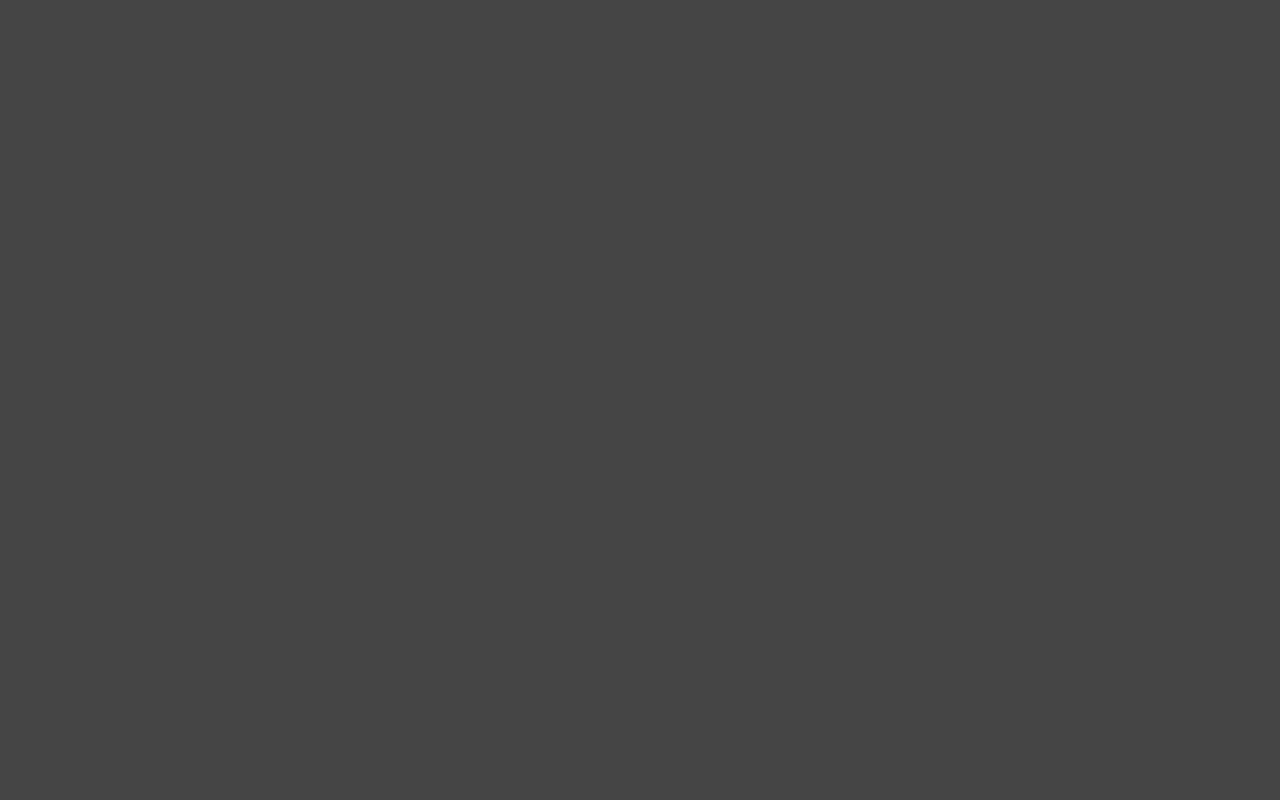
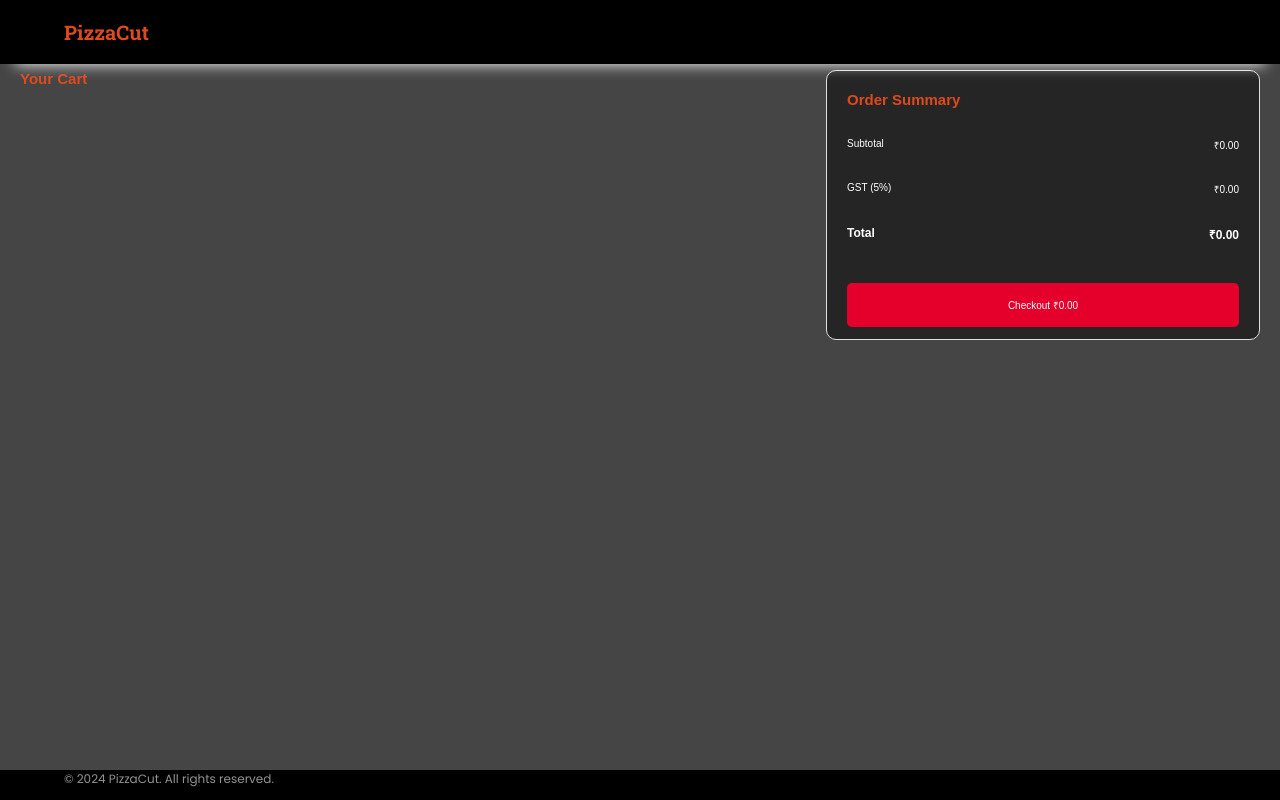
Before and after one commit to bgadkane27/Pizza-App, a React (Vite) app: page /cart in a window 1280 px wide. Before the commit this address had no page. Built offline with nearby package versions, Linux system fonts and the light colour scheme; a web font is replaced by a local one.

Commit message:
cart page added

```diff
--- a/src/App.css
+++ b/src/App.css
@@ -166,7 +166,7 @@ li a {
 .order-section {
   width: 100%;
   /* height: 90vh; */
-  margin-top: 5rem;
+  margin: 5rem 0 3rem 0;
   display: flex;
   align-items: center;
   text-align: center;
@@ -332,6 +332,18 @@ li a {
   }
 }
 
+
+footer{
+    position: fixed;
+    bottom: 0;
+    left: 0;
+    width: 100%;
+    height: 3rem;
+    z-index: 1000;
+    background: #000;
+    background-color: #000;
+    box-shadow: var(--para-color) 0px 1.5rem 1.5rem -1.5rem;
+}
 .section-footer{
   width: 100%;
   background: #000;
@@ -353,3 +365,125 @@ li a {
     grid-template-columns: repeat(2, 1fr);
   }
 }
+
+.cart-container {
+  display: flex;
+  justify-content: space-between;
+  padding: 20px;
+  margin-top: 5rem;
+  margin-bottom: 3rem;
+  height: auto;
+  font-family: Arial, sans-serif;
+}
+
+.cart-left {
+  width: 60%;
+}
+
+.cart-right {
+  width: 35%;
+  height: auto;
+  max-height: 270px;
+  border: 1px solid #e0e0e0;
+  padding: 20px;
+  margin-bottom: .5rem;
+  border-radius: 10px;
+  background-color: #252525;
+}
+
+.cart-items {
+  display: flex;
+  flex-direction: column;
+}
+
+.cart-item {
+  display: flex;
+  margin-bottom: 20px;
+  border-bottom: 1px solid #e0e0e0;
+  padding-bottom: 10px;
+}
+
+.cart-item-image {
+  width: 100px;
+  height: 100px;
+  margin-right: 20px;
+}
+
+.cart-item-details {
+  display: flex;
+  flex-direction: column;
+  justify-content: space-between;
+}
+
+.cart-item-controls {
+  display: flex;
+  align-items: center;
+  margin-bottom: 10px;
+}
+
+.cart-item-controls button {
+  background-color: #e0e0e0;
+  border: none;
+  padding: 5px;
+  margin: 0 10px;
+  cursor: pointer;
+}
+
+.cart-item-price {
+  font-weight: bold;
+}
+
+.remove-item {
+  background: none;
+  color: red;
+  cursor: pointer;
+  border: none;
+  text-decoration: underline;
+}
+
+.remove-all {
+  background: none;
+  color: red;
+  cursor: pointer;
+  border: none;
+  text-decoration: underline;
+  margin-top: 10px;
+}
+
+.summary-item {
+  display: flex;
+  justify-content: space-between;
+  margin-bottom: 10px;
+  margin-top: 3rem;
+}
+
+.total {
+  font-weight: bold;
+  font-size: 1.2rem;
+}
+
+.extras {
+  margin: 20px 0;
+}
+
+.extras label {
+  display: flex;
+  align-items: center;
+  margin-bottom: 10px;
+}
+
+.checkout-btn {
+  width: 100%;
+  background-color: #e4002b;
+  color: white;
+  padding: 15px;
+  margin-top: 3rem;
+  border: none;
+  cursor: pointer;
+  font-size: 1rem;
+  border-radius: 5px;
+}
+
+.checkout-btn:hover {
+  background-color: #d00025;
+}
--- a/src/App.jsx
+++ b/src/App.jsx
@@ -12,6 +12,7 @@ import { AppLayout } from "./Layout/Applayout";
 import Home from "./pages/Home";
 import Order from "./pages/Order";
 import Thanks from "./pages/Thanks";
+import Cart from "./pages/Cart";
 
 function App() {
   const location = useLocation();
@@ -23,6 +24,7 @@ function App() {
           <Route index element={<Home />} />
           <Route path="order" element={<Order />} />
           <Route path="thanks" element={<Thanks />} />
+          <Route path="cart" element={<Cart />} />
         </Route>
       </Routes>
     </AnimatePresence>
--- /dev/null
+++ b/src/pages/Cart.jsx
@@ -0,0 +1,113 @@
+import React, { useState } from "react";
+import { useLocation } from "react-router-dom";
+import { FaPlus, FaMinus } from "react-icons/fa";
+
+function Cart() {
+  const location = useLocation();
+  const [cart, setCart] = useState(location.state?.cart || []); // Cart items from state
+  const [errorMessage, setErrorMessage] = useState(""); // Error message if no items in the cart
+
+  // Function to update the quantity of an item in the cart
+  const updateQuantity = (id, action) => {
+    const updatedCart = cart.map((item) => {
+      if (item.id === id) {
+        if (action === "increase") {
+          return { ...item, quantity: item.quantity + 1 };
+        }
+        if (action === "decrease" && item.quantity > 1) {
+          return { ...item, quantity: item.quantity - 1 };
+        }
+      }
+      return item;
+    });
+
+    setCart(updatedCart);
+  };
+
+  // Function to remove an item from the cart
+  const removeItem = (id) => {
+    const updatedCart = cart.filter((item) => item.id !== id);
+    setCart(updatedCart);
+    if (updatedCart.length === 0) {
+      setErrorMessage("No items in the cart.");
+    }
+  };
+
+  // Function to remove all items from the cart
+  const removeAllItems = () => {
+    setCart([]);
+    setErrorMessage("No items in the cart.");
+  };
+
+  // Calculate subtotal
+  const subtotal = cart.reduce((total, item) => total + item.price * item.quantity, 0);
+
+  // GST calculation (5%)
+  const gst = (subtotal * 0.05).toFixed(2);
+
+  // Total amount (subtotal + GST)
+  const total = (subtotal + parseFloat(gst)).toFixed(2);
+
+  return (
+    <section className="cart-container">
+      <div className="cart-left">
+        <h2>Your Cart</h2>
+        {cart.length === 0 ? (
+          <p>{errorMessage}</p>
+        ) : (
+          <div className="cart-items">
+            {cart.map((item) => (
+              <div className="cart-item" key={item.id}>
+                <img src={item.image} alt={item.name} className="cart-item-image" />
+                <div className="cart-item-details">
+                  <h3>{item.name}</h3>
+                  <div className="cart-item-controls">
+                    <button onClick={() => updateQuantity(item.id, "decrease")}>
+                      <FaMinus />
+                    </button>
+                    <span>{item.quantity}</span>
+                    <button onClick={() => updateQuantity(item.id, "increase")}>
+                      <FaPlus />
+                    </button>
+                  </div>
+                  <p className="cart-item-price">
+                    ₹{(item.price * item.quantity).toFixed(2)}
+                  </p>
+                  <button className="remove-item" onClick={() => removeItem(item.id)}>
+                    Remove
+                  </button>
+                </div>
+              </div>
+            ))}
+          </div>
+        )}
+        {cart.length > 0 && (
+          <button className="remove-all" onClick={removeAllItems}>
+            Remove All
+          </button>
+        )}
+      </div>
+
+      <div className="cart-right">
+        <h2>Order Summary</h2>
+        <div className="summary-item">
+          <span>Subtotal</span>
+          <span>₹{subtotal.toFixed(2)}</span>
+        </div>
+        <div className="summary-item">
+          <span>GST (5%)</span>
+          <span>₹{gst}</span>
+        </div>
+        <div className="summary-item total">
+          <span>Total</span>
+          <span>₹{total}</span>
+        </div>
+        <button className="checkout-btn">
+          Checkout ₹{total}
+        </button>
+      </div>
+    </section>
+  );
+}
+
+export default Cart;
--- a/src/pages/Order.jsx
+++ b/src/pages/Order.jsx
@@ -13,29 +13,34 @@ const pageVariants = {
 const pageTransition = { duration: 0.5 };
 
 function Order() {
-  const [selectedPizzas, setSelectedPizzas] = useState([]);
+  const [cart, setCart] = useState([]); // Track items in the cart
   const [errorMessage, setErrorMessage] = useState("");
   const navigate = useNavigate();
 
-  const handlePizzaSelect = (id) => {
-    setErrorMessage("");
+  // Function to add pizza to the cart
+  const addToCart = (pizza) => {
+    setErrorMessage(""); // Clear any error messages
+    const existingItem = cart.find((item) => item.id === pizza.id);
 
-    setSelectedPizzas((prevSelected) =>
-      prevSelected.includes(id)
-        ? prevSelected.filter((pizzaId) => pizzaId !== id)
-        : [...prevSelected, id]
-    );
+    if (existingItem) {
+      // If the pizza is already in the cart, increase its quantity
+      setCart(
+        cart.map((item) =>
+          item.id === pizza.id ? { ...item, quantity: item.quantity + 1 } : item
+        )
+      );
+    } else {
+      // If the pizza is not in the cart, add it with a quantity of 1
+      setCart([...cart, { ...pizza, quantity: 1 }]);
+    }
   };
 
-  const handleCompleteOrder = () => {
-    if (selectedPizzas.length === 0) {
-      setErrorMessage("Please select at least one pizza to place your order.");
+  // Function to view the cart
+  const viewCart = () => {
+    if (cart.length === 0) {
+      setErrorMessage("No item added to the cart.");
     } else {
-      const selectedPizzaNames = pizzainfo
-        .filter((pizza) => selectedPizzas.includes(pizza.id))
-        .map((pizza) => pizza.name);
-
-      navigate("/thanks", { state: { selectedPizzaNames } });
+      navigate("/cart", { state: { cart } }); // Pass the cart state when navigating
     }
   };
 
@@ -53,17 +58,10 @@ function Order() {
           <div className="grid grid-four--cols">
             {pizzainfo.map((pizza) => {
               const { id, name, price, image, category } = pizza;
-              const isSelected = selectedPizzas.includes(id);
+              const cartItem = cart.find((item) => item.id === id); // Check if pizza is in the cart
+
               return (
-                <div
-                  className="pizza-card"
-                  key={id}
-                  onClick={() => handlePizzaSelect(id)}
-                  style={{
-                    borderColor: isSelected ? "#00ff00" : "#fff",
-                    cursor: "pointer",
-                  }}
-                >
+                <div className="pizza-card" key={id}>
                   <div className="main-image">
                     <img src={image} alt="Pizza Image" />
                   </div>
@@ -74,28 +72,33 @@ function Order() {
                         style={{
                           color: category === "Non Veg" ? "#ff0000" : "#00ff00",
                           marginRight: ".8rem",
-                          fontSize: "1.5rem"
+                          fontSize: "1.5rem",
                         }}
                       />
                       {category}
                     </p>
                   </div>
                   <p className="pizza-info">
-                    <span className="pizza-info">Price : </span>
+                    <span className="pizza-info">Price: </span>
                     {price}
                   </p>
-                  <p>Lorem ipsum dolor, sit amet consectetur adipisicing elit. Molestiae, libero.</p>
+                  <p>Lorem ipsum dolor sit amet consectetur adipisicing elit.</p>
                   <div className="cart-bttn">
-                    <button className="cart-btn">Add to Cart <FaWhiskeyGlass style={{marginLeft: ".8rem"}} /></button>
+                    <button className="cart-btn" onClick={() => addToCart(pizza)}>
+                      {cartItem ? `Quantity: ${cartItem.quantity}` : "Add to Cart"}
+                      <FaWhiskeyGlass style={{ marginLeft: ".8rem" }} />
+                    </button>
                   </div>
                 </div>
               );
             })}
           </div>
         </div>
-        {errorMessage && <p className="error-message">{errorMessage}</p>}
-        <button className="btn main-btn" onClick={handleCompleteOrder}>
-          Place Order
+
+        {errorMessage && <p className="error">{errorMessage}</p>}
+
+        <button className="btn main-btn" onClick={viewCart}>
+          Visit Cart
         </button>
       </motion.div>
     </section>
--- a/src/pages/Thanks.jsx
+++ b/src/pages/Thanks.jsx
@@ -12,9 +12,6 @@ const pageTransition = { duration: 0.5, ease: "easeIn" };
 
 function Thanks() {
 
-  const location = useLocation();
-  const { selectedPizzaNames } = location.state || { selectedPizzaNames: [] };
-
   return (
     <section className="thanks-section grid">
       <motion.div
@@ -25,12 +22,6 @@ function Thanks() {
         transition={pageTransition}
       >
         <h1 className="para">Thank you for your order!</h1>
-
-        {selectedPizzaNames.length > 0 && (
-          <p className="subtitle">
-            You have ordered: {selectedPizzaNames.join(", ")}.
-          </p>
-        )}
 
         <p className="title">Your order will be ready in next 15-20 minutes.</p>
 
```
